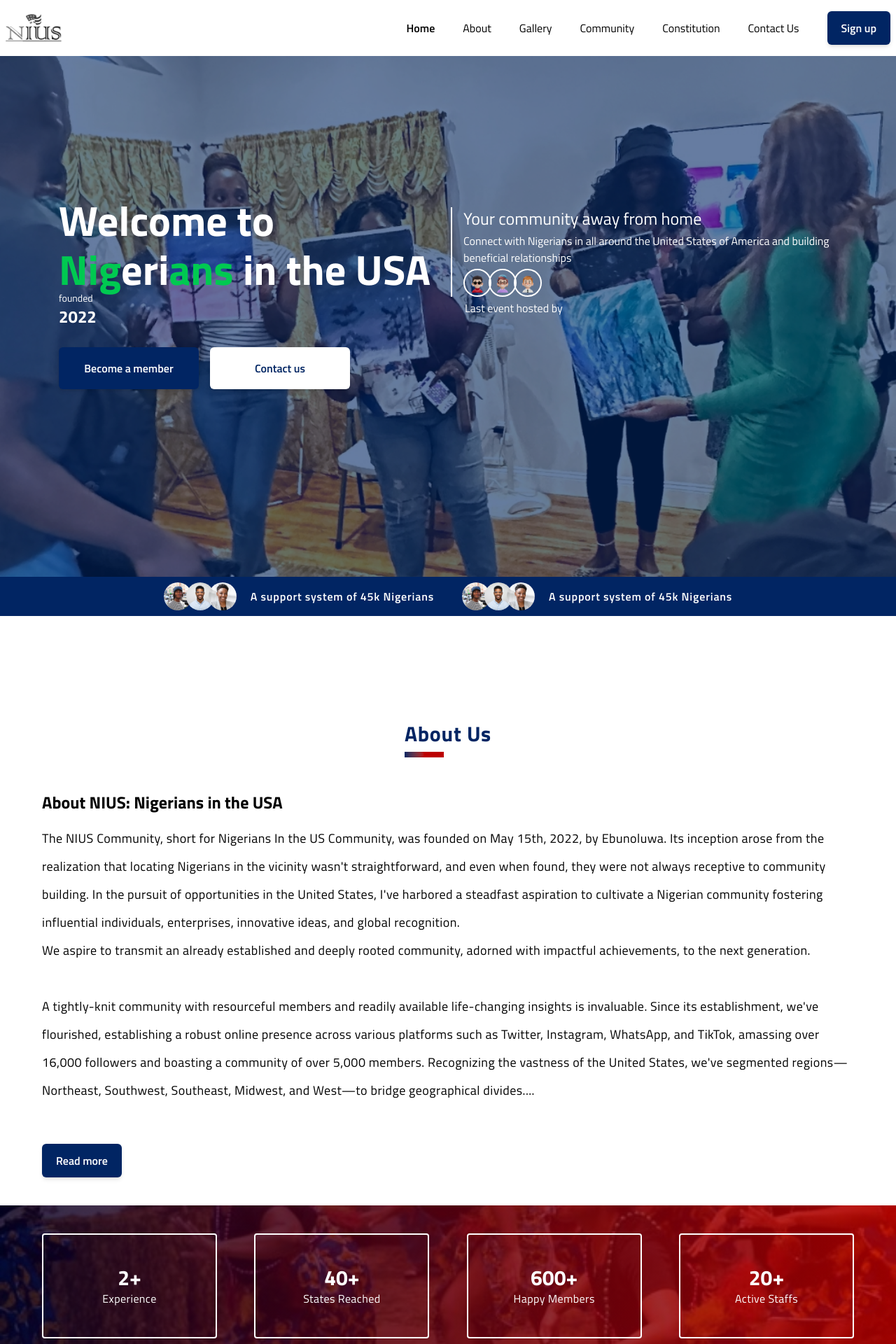
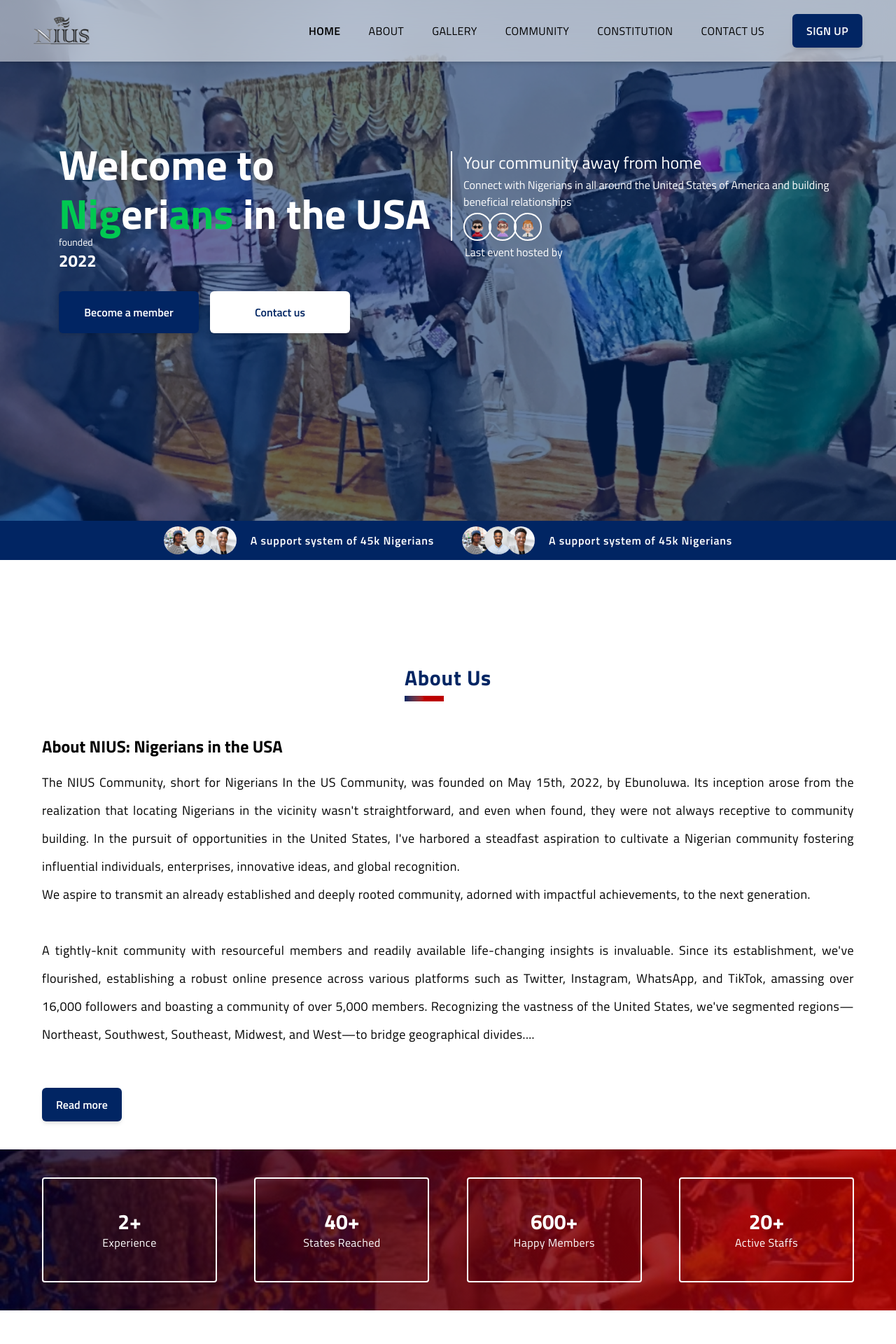
Before and after one commit to nwikeodigwe/nius, a React (Vite) app: page / in a window 1280 px wide. Shown: the top 1920 px of the page at 70% size. Built offline with nearby package versions, Linux system fonts and the light colour scheme.

Commit message:
Text justify for about

```diff
--- a/src/components/home/about.jsx
+++ b/src/components/home/about.jsx
@@ -12,7 +12,7 @@
           <h3 className="text-2xl font-[700]">
             About NIUS: Nigerians in the USA
           </h3>
-          <div className="flex flex-col gap-10 text-lg tracking-wide leading-5 md:leading-10 font-[500]">
+          <div className="flex flex-col gap-10 text-lg tracking-wide leading-5 md:leading-10 font-[500] text-justify">
             <p>
               The NIUS Community, short for Nigerians In the US Community, was
               founded on May 15th, 2022, by Ebunoluwa. Its inception arose from
--- a/src/components/style.css
+++ b/src/components/style.css
@@ -1,5 +1,5 @@
-.header {
-  @apply fixed top-0 left-0 right-0 mx-auto  text-base font-[500] uppercase px-10 py-4 tracking-wide shadow-md z-100 bg-white/50 backdrop-blur-xl p-10;
+header {
+  @apply fixed top-0 left-0 right-0 mx-auto  text-base font-[500] uppercase px-10 py-1 tracking-wide shadow-md z-100 bg-white/50 backdrop-blur-xl p-10;
 }
 
 header .container {
```
